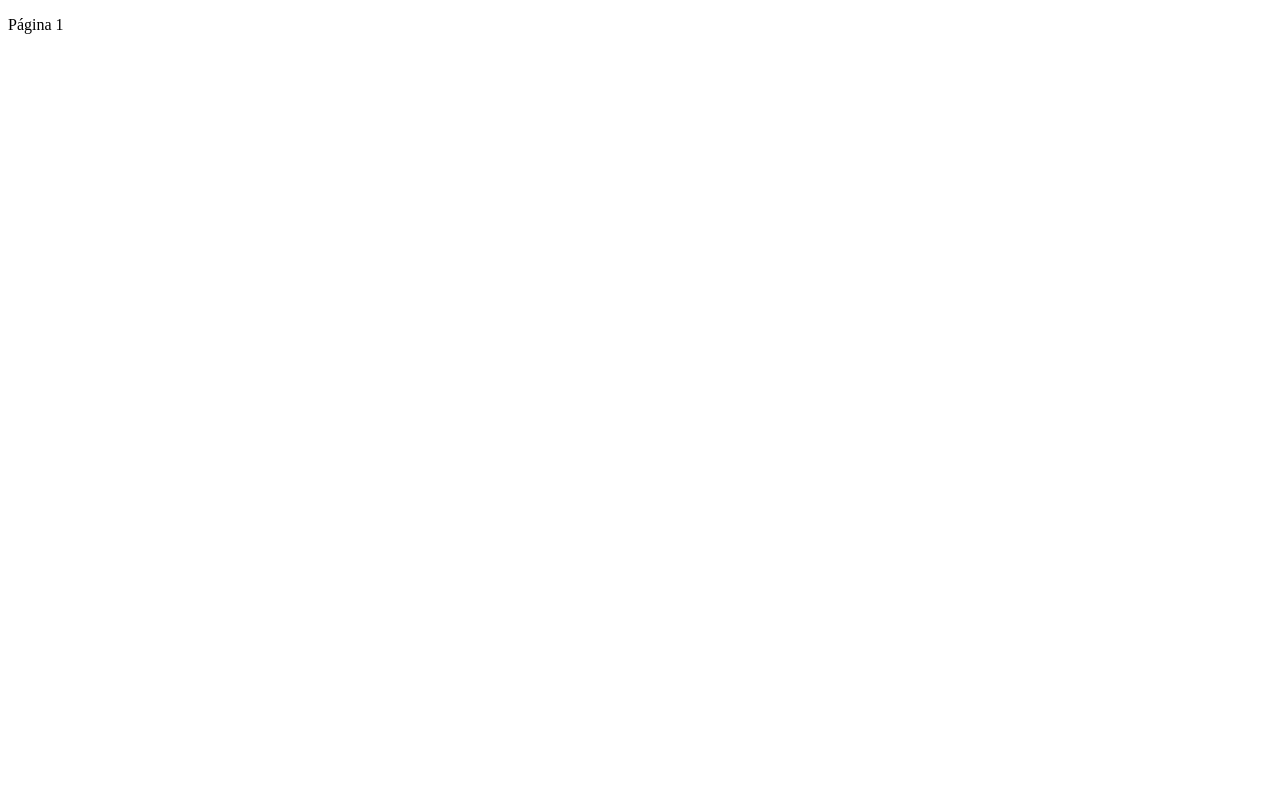
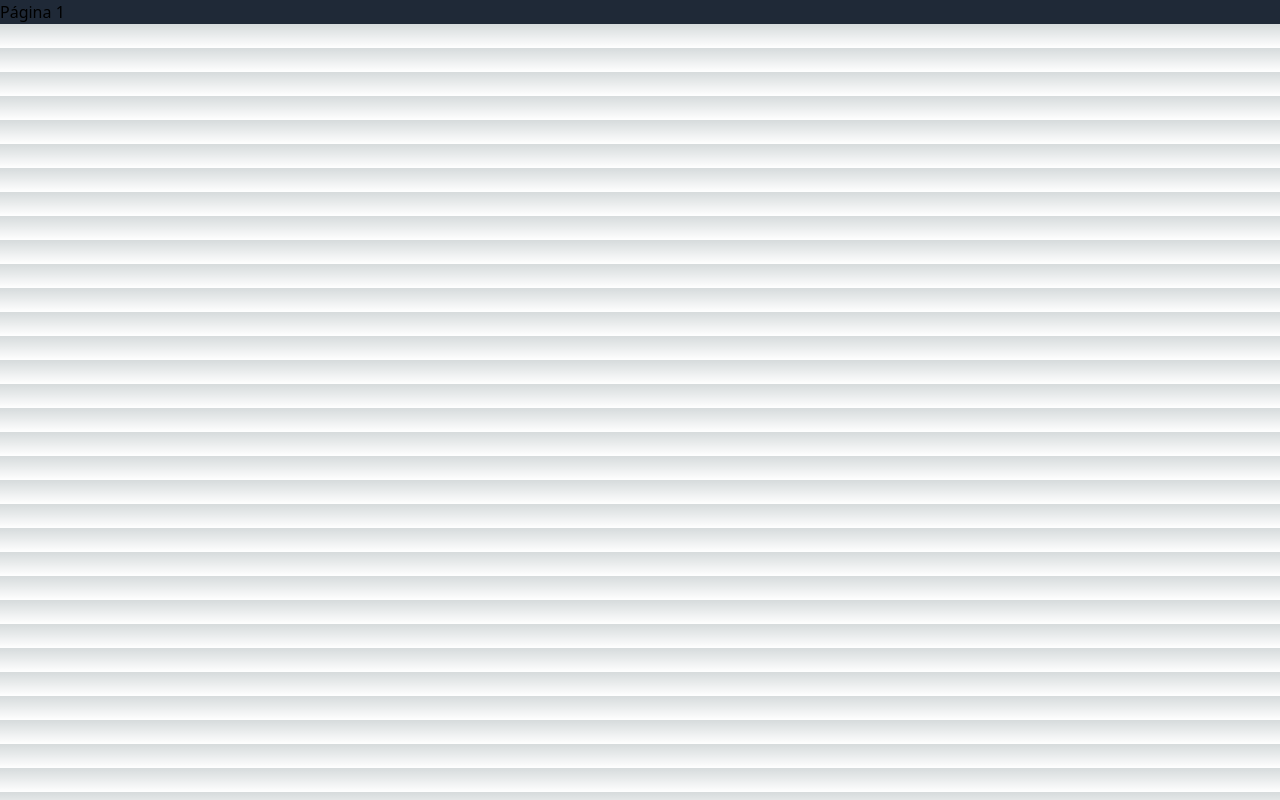
Before and after one commit to XFBC/Boilerplate-PWA-Next.Js, a Next.js app: page /about in a window 1280 px wide. Built offline with nearby package versions, Linux system fonts and the light colour scheme.

Commit message:
fix: css global

```diff
--- /dev/null
+++ b/src/pages/_app.tsx
@@ -0,0 +1,7 @@
+// These styles apply to every route in the application
+import './../app/globals.css'
+import type { AppProps } from 'next/app'
+
+export default function App({ Component, pageProps }: AppProps) {
+  return <Component {...pageProps} />
+}
--- a/src/pages/about/index.tsx
+++ b/src/pages/about/index.tsx
@@ -1,7 +1,7 @@
 export default function busca() {
   return (
     <div>
-      <p>Página 1</p>
+      <p className="bg-gray-800">Página 1</p>
     </div>
   )
 }
```
